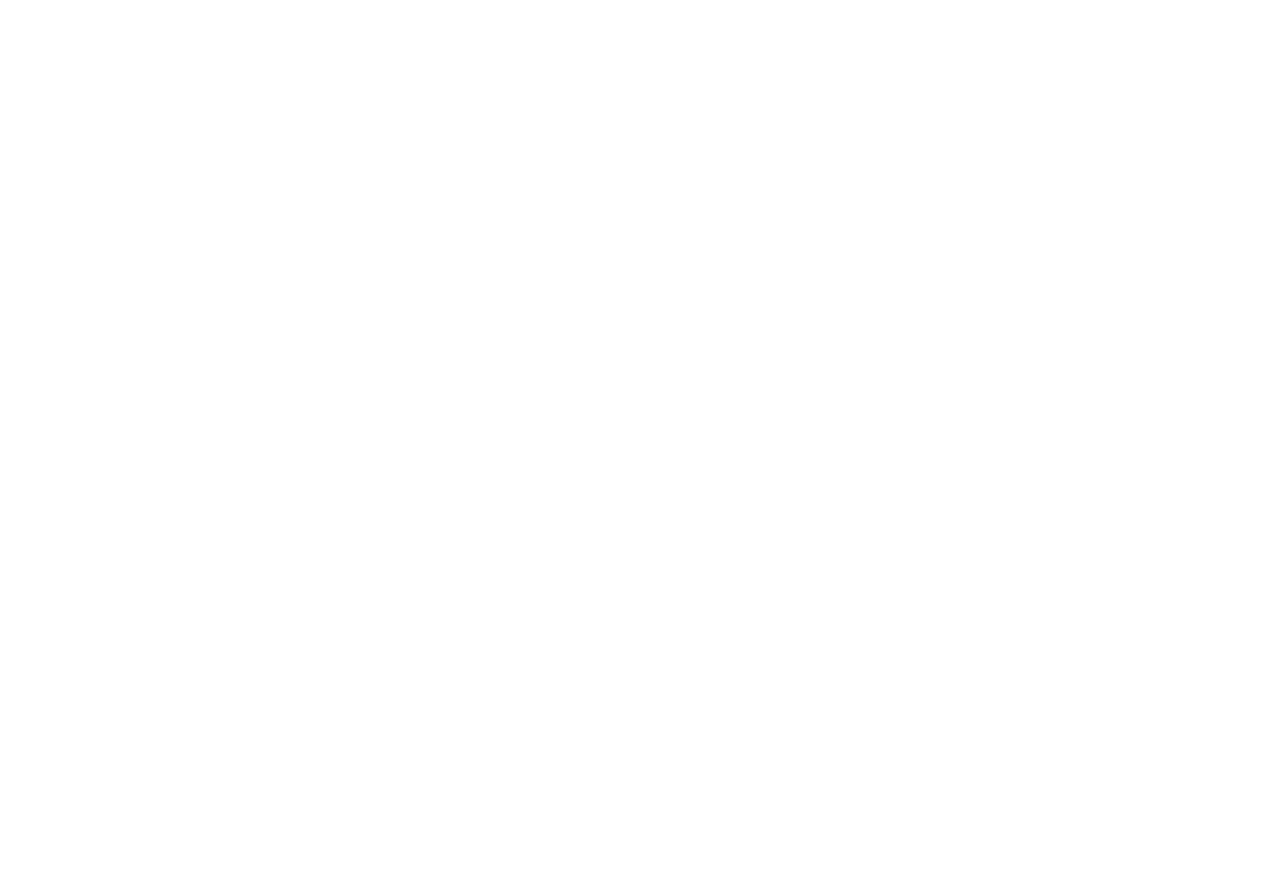
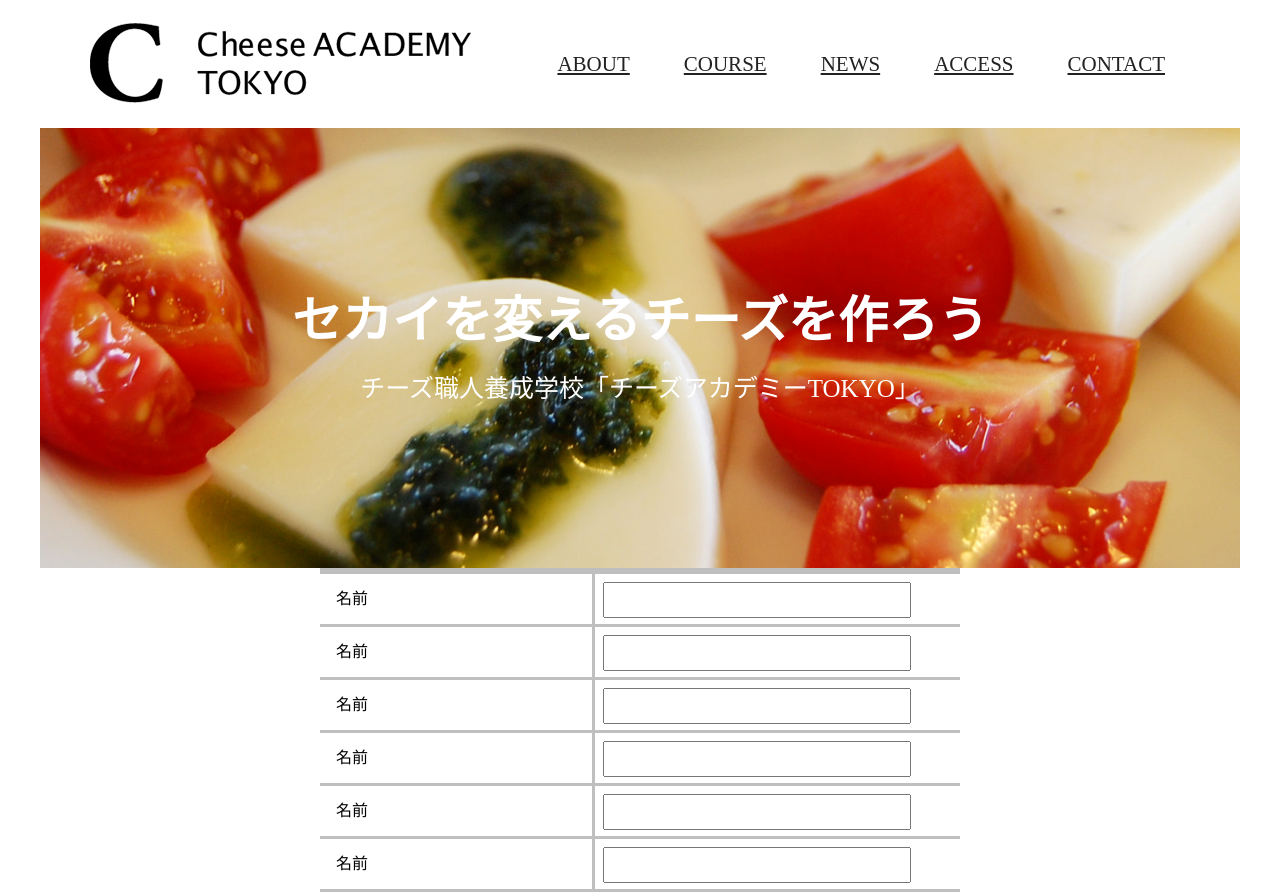
Before and after one commit to kevin00mc/Cheeese-Academy-Tokyo, a plain HTML site: page html_nagaoka_11/index.html in a window 1280 px wide. Before the commit the page ends 800 px from the top, so only its background shows below. Drawn offline with nearby package versions, Linux system fonts and the light colour scheme.

Commit message:
ヘッダーとCONTACTレイアウト追加

```diff
--- a/html_nagaoka_11/css/style.css
+++ b/html_nagaoka_11/css/style.css
@@ -1 +1,145 @@
 /* ここから下に記載していく */
+@charset "utf-8";
+
+.e_title {
+    font-size: 24px;
+}
+
+.j_title {
+    font-size: 18px;
+}
+
+.text {
+    font-size: 16px;
+}
+
+.black {
+    color:#222222;
+}
+
+.yellow {
+    color:#ffd61a;
+}
+
+.gray_background {
+    color:#fafafa;
+}
+
+.wrap {
+    display: flex;
+    flex-direction: column;
+    align-items: center;
+}
+
+header {
+    display: flex;
+    flex-direction: row;
+    width: 1200px;
+    height: 128px;
+    background-color: rgb(255, 255, 255);
+    align-items:center;
+    position: fixed;
+}
+
+.header_logo {
+    margin-left: 50px;
+    margin-right: auto;
+    background-color: rgb(255, 255, 255);
+}
+
+.nav {
+    margin-right: 50px;
+}
+
+.menu-item {
+    list-style: none;
+    display: inline-block;
+    font-size: 21px;
+    padding: 25px;
+}
+
+main {
+    display: flex;
+    margin-top: 128px;
+    width: 1200px;
+    flex-direction: column;
+    align-items: center;
+}
+
+.main_visual {
+    position: relative;
+    width: 1200px;
+    height: 440px;
+}
+
+.main_visual img {
+    position: absolute;
+}
+
+.main_content {
+    width: 100%;
+    height: 440px;
+    display: flex;
+    flex-direction: column;
+    position: absolute;
+    align-items: center;
+
+    justify-content: center;
+}
+
+
+.main_title {
+    font-size: 50px;
+    font-weight: bold;
+    color: #ffffff;
+    padding-bottom: 30px;
+}
+
+.main_subtitle {
+    font-size: 25px;
+    color: #ffffff;
+}
+
+.position_reset{
+position: static;
+}
+
+#contact {
+    display: flex;
+    align-items: center;
+}
+
+.contact_form {
+    display: flex;
+    flex-direction: column;
+    border-top: 6px solid #bfbfbf;
+    width: 640px;
+}
+
+.form_name {
+    width: 640px;
+    height: 50px;
+    display: flex;
+    flex-direction: row;
+    border-bottom: 3px solid #bfbfbf;
+
+}
+
+.form_name_title {
+    width: 240px;
+    margin: auto 16px;
+
+
+}
+
+.form_name_value {
+    border-left: 3px solid #bfbfbf;
+    flex-grow: 1;
+}
+
+.form_name_input {
+    height: 30px;
+    width: 300px;
+    margin: 8px;
+
+}
--- a/html_nagaoka_11/index.html
+++ b/html_nagaoka_11/index.html
@@ -15,6 +15,92 @@
 <body>
   <!-- この中に記述していく -->
   <!-- ここから下にコードを書く -->
+  <div class="wrap">
+    <header id="header">
+      <div class="header_logo">
+        <a href="./index.html">
+        <img src="./img/header_logo.png" alt="CHEESE ACADEMY" loading="CHEEZY" >
+        </a>
+      </div>
+      <nav class="nav">
+        <ul class="menu-group">
+        <li class="menu-item"><a href="#" class="black">ABOUT</a></li>
+        <li class="menu-item"><a href="#" class="black">COURSE</a></li>
+        <li class="menu-item"><a href="#" class="black">NEWS</a></li>
+        <li class="menu-item"><a href="#" class="black">ACCESS</a></li>
+        <li class="menu-item"><a href="#contact" class="black">CONTACT</a></li>
+        </ul>
+      </nav>
+    </header>
+    <main>
+      <div class="main_visual">
+        <img src="./img/mainbg.png" alt="CHEESE ACADEMY" width="1200">
+          <div class="main_content">
+            <div class="main_title"> セカイを変えるチーズを作ろう</div>
+            <div class="main_subtitle">チーズ職人養成学校「チーズアカデミーTOKYO」</div>
+          </div>
+      </div>
+    <div class="position_reset">
+    </div>
+      <section id="contact">
+        <!-- <p><strong>CONTACT</strong></p> -->
+        <div class="contact_form">
+          <div class="form_name">
+            <div class="form_name_title text">
+              名前
+            </div>
+            <div class="form_name_value">
+              <input type="text" class="form_name_input">
+            </div>
+          </div>
+          <div class="form_name">
+            <div class="form_name_title text">
+              名前
+            </div>
+            <div class="form_name_value">
+              <input type="text" class="form_name_input">
+            </div>
+          </div>
+          <div class="form_name">
+            <div class="form_name_title text">
+              名前
+            </div>
+            <div class="form_name_value">
+              <input type="text" class="form_name_input">
+            </div>
+          </div>
+          <div class="form_name">
+            <div class="form_name_title text">
+              名前
+            </div>
+            <div class="form_name_value">
+              <input type="text" class="form_name_input">
+            </div>
+          </div>
+          <div class="form_name">
+            <div class="form_name_title text">
+              名前
+            </div>
+            <div class="form_name_value">
+              <input type="text" class="form_name_input">
+            </div>
+          </div>
+          <div class="form_name">
+            <div class="form_name_title text">
+              名前
+            </div>
+            <div class="form_name_value">
+              <input type="text" class="form_name_input">
+            </div>
+          </div>
+        </div>
+      </section>
+    </main>
+
+  </div>
+
+
+
 
   <!-- ここから上にコードを書く -->
   <!-- この中に記述していく -->
```
Also changed, not shown: html_nagaoka_11/js/main.js (line endings or trailing spaces).
